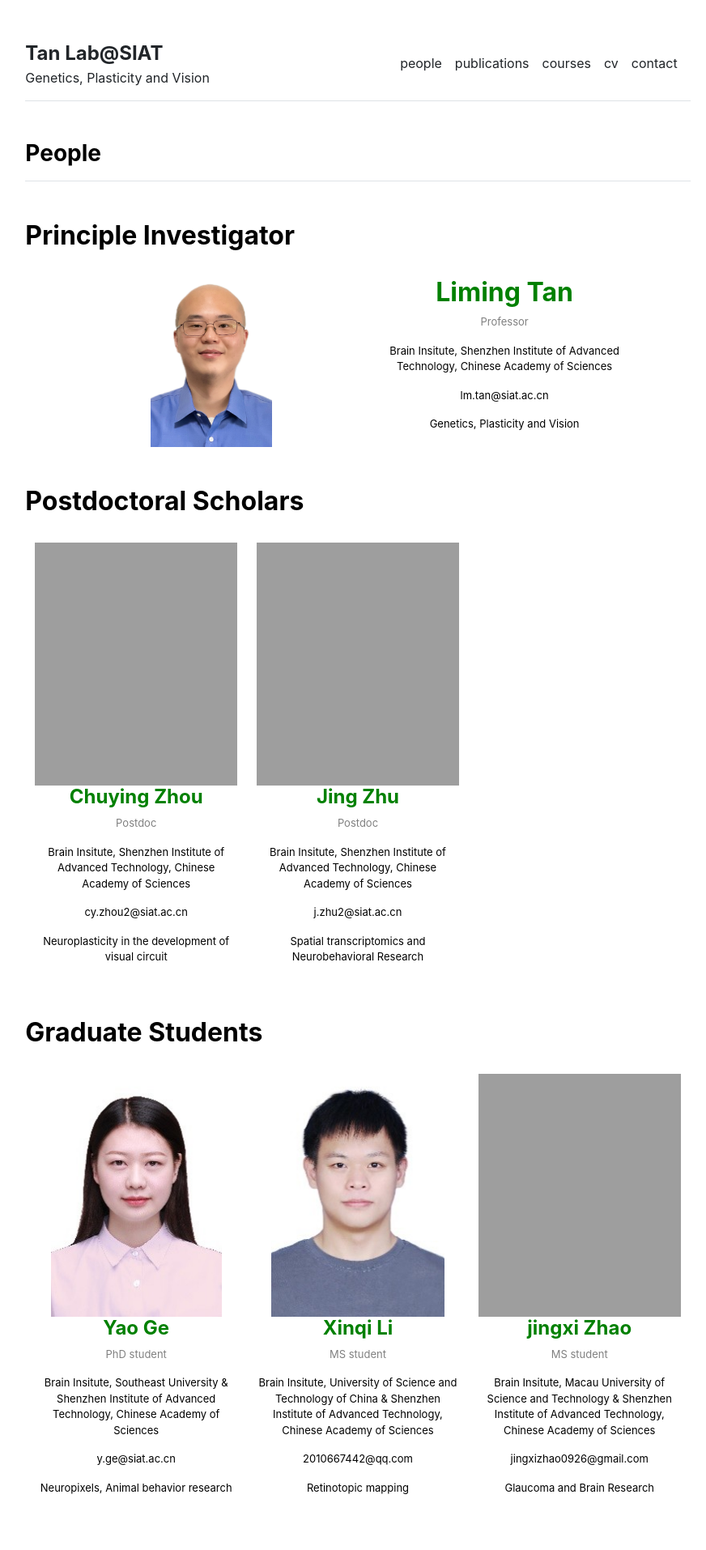
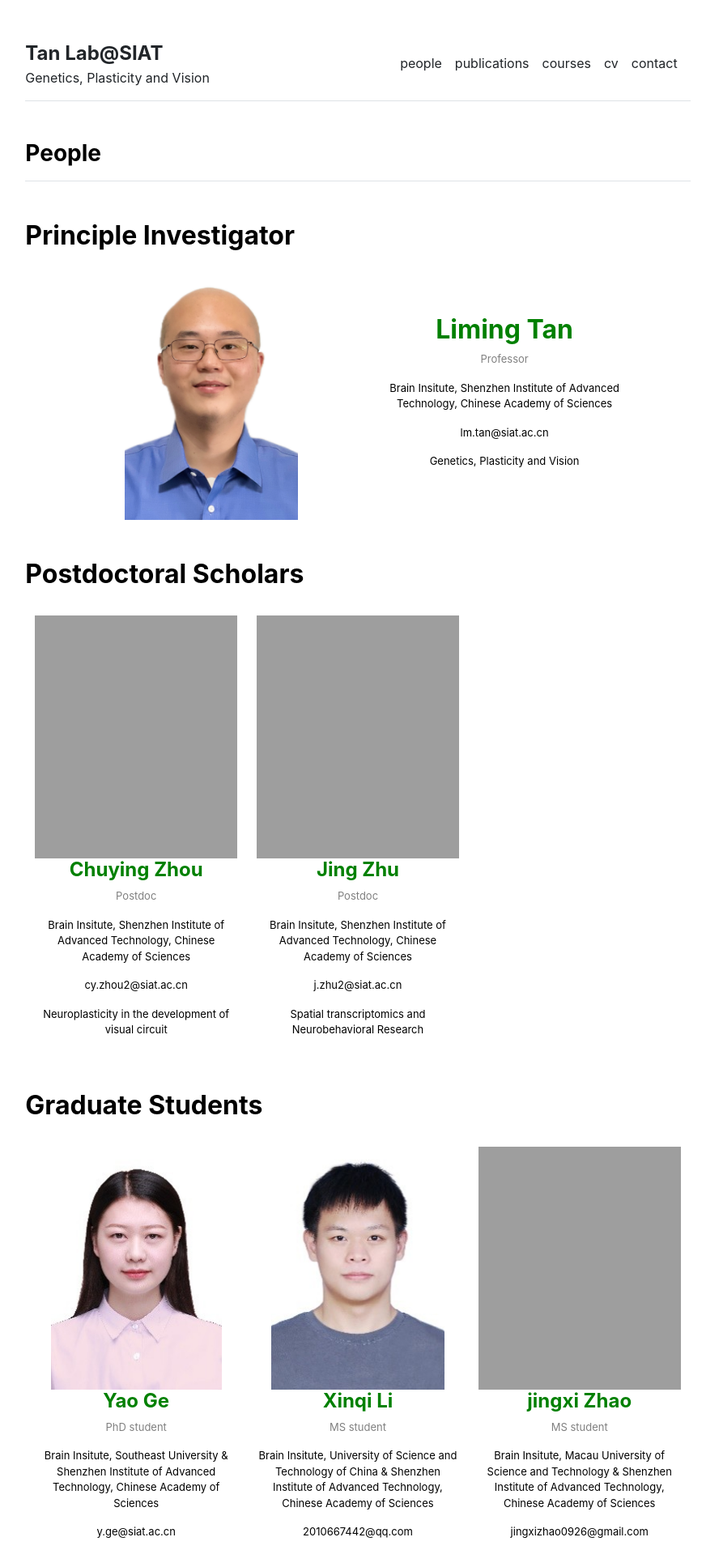
Before and after one commit to Tan-Lab-SIAT/lab-homepage, a Jekyll site: the page built from people.md, in a window 1280 px wide. Shown: the top 1914 px of the page at 81% size, without its empty margins (198-1070 px from the left). Built offline with Jekyll 4.4.1, drawn with Linux system fonts in a browser that asks for light colours.

Commit message:
Update people.html

```diff
--- a/_layouts/people.html
+++ b/_layouts/people.html
@@ -21,10 +21,10 @@ layout: default
     </div>
   </div>
   {% for person in piGroup.items %}
-    <div class="row g-5 mb-5 justify-content-center">
+    <div class="row g-5 mb-5 justify-content-center align-items-center">
       <!-- 左侧：照片 -->
       <div class="col-md-5 text-center">
-        <img src="{{ site.github.url }}/{{ person.image }}" alt="{{ person.name }}" class="img-fluid" style="max-width:150px; margin: auto;">
+        <img src="{{ site.github.url }}/{{ person.image }}" alt="{{ person.name }}" class="img-fluid" style="height:300px; width:auto; margin: auto;">
       </div>
       <!-- 右侧：详细信息 -->
       <div class="col-md-5 text-center">
```
